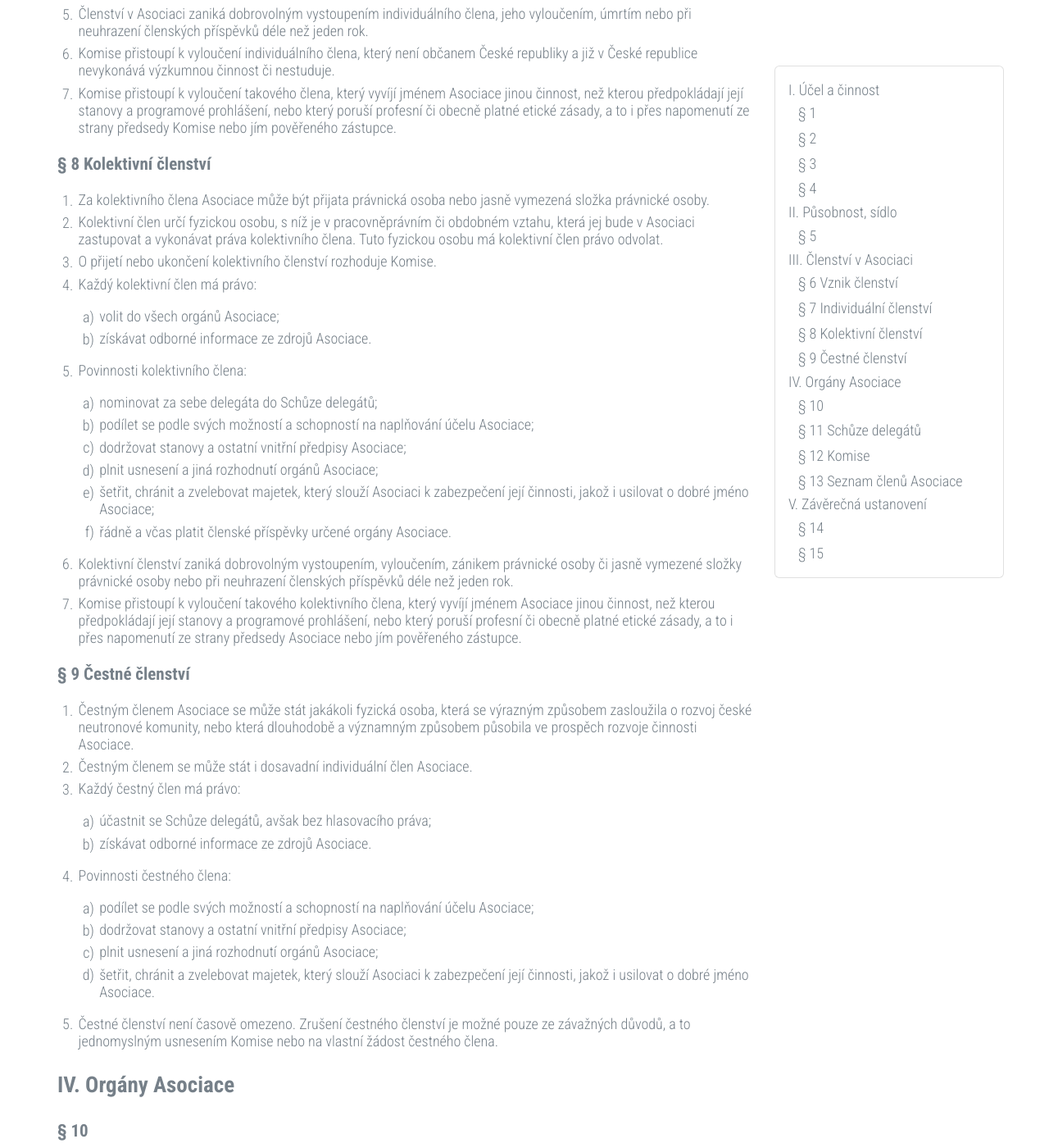
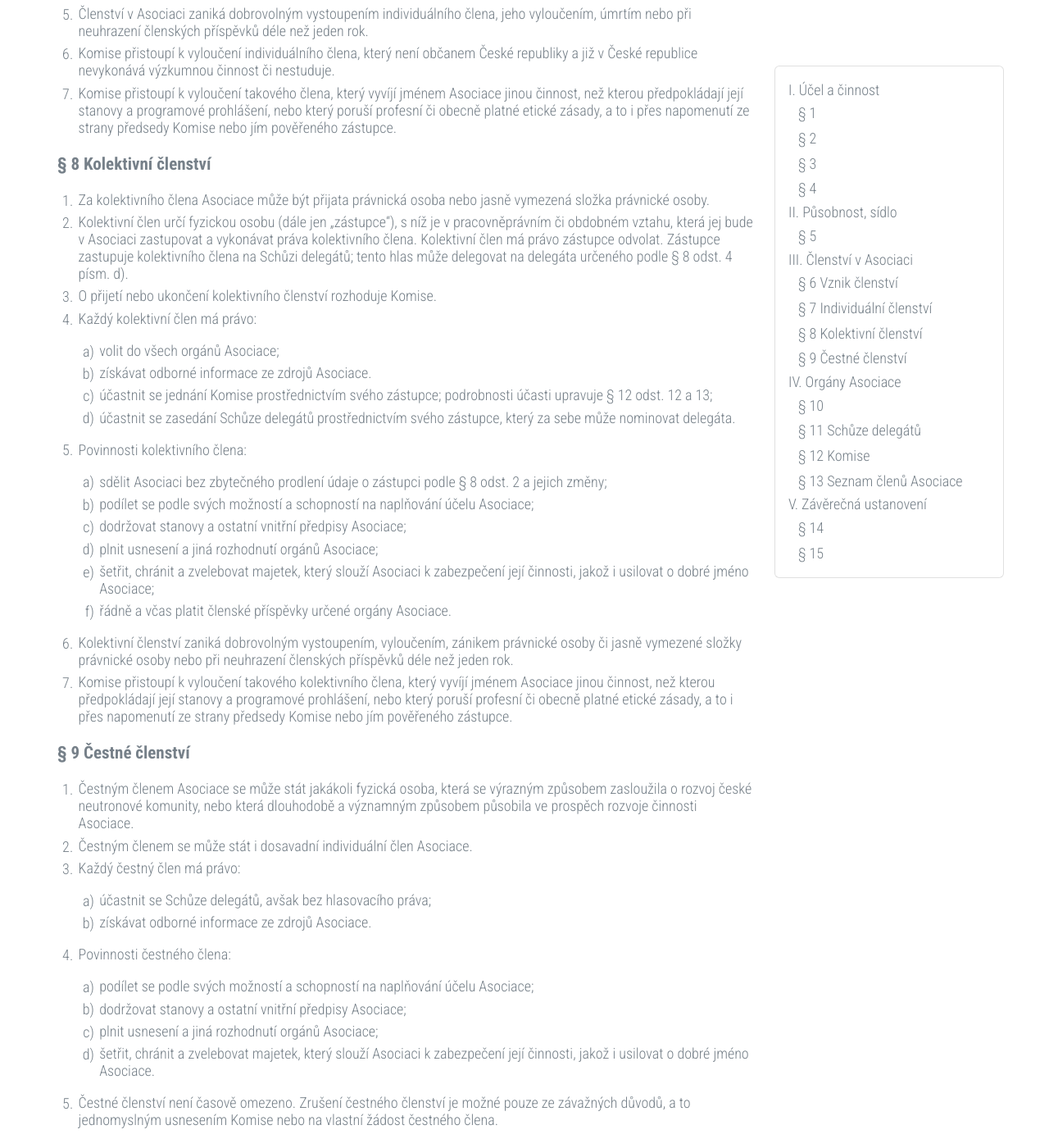
Before and after one commit to me2d09/neutrons.cz, a Jekyll site: the page built from stanovy.md, in a window 1280 px wide and 1400 px high, scrolled down 2523 px. Shown: the whole window at 82% size. Built offline with Jekyll 4.4.1, drawn with Linux system fonts in a browser that asks for light colours; some of the changed text lies outside the part shown.

Commit message:
Změna stanov Delegátství dle rozhodnutí komise K-J-2026-1

```diff
--- a/stanovy.md
+++ b/stanovy.md
@@ -6,7 +6,7 @@
 * Obsah
 {:toc}
 
-Toto je aktální verze stanov optimalizovaná pro webové stránky. Schválené stanovy jsou k dispozici [ke stažení se formátu pdf](/files/CNA_stanovy_v2.pdf).
+Toto je aktální verze stanov optimalizovaná pro webové stránky. Schválené stanovy jsou k dispozici [ke stažení se formátu pdf](/files/CNA_stanovy_v3.pdf).
 
 ## I.	Účel a činnost
 
@@ -81,20 +81,22 @@
 ### § 8	Kolektivní členství
 
 1.	Za kolektivního člena Asociace může být přijata právnická osoba nebo jasně vymezená složka právnické osoby.
-2.	Kolektivní člen určí fyzickou osobu, s níž je v pracovněprávním či obdobném vztahu, která jej bude v Asociaci zastupovat a vykonávat práva kolektivního člena. Tuto fyzickou osobu má kolektivní člen právo odvolat.
+2.	Kolektivní člen určí fyzickou osobu (dále jen „zástupce“), s níž je v pracovněprávním či obdobném vztahu, která jej bude v Asociaci zastupovat a vykonávat práva kolektivního člena. Kolektivní člen má právo zástupce odvolat. Zástupce zastupuje kolektivního člena na Schůzi delegátů; tento hlas může delegovat na delegáta určeného podle § 8 odst. 4 písm. d).
 3.	O přijetí nebo ukončení kolektivního členství rozhoduje Komise.
 4.	Každý kolektivní člen má právo:
     1. volit do všech orgánů Asociace;
     2. získávat odborné informace ze zdrojů Asociace.
+    3. účastnit se jednání Komise prostřednictvím svého zástupce; podrobnosti účasti upravuje § 12 odst. 12 a 13;
+    4. účastnit se zasedání Schůze delegátů prostřednictvím svého zástupce, který za sebe může nominovat delegáta.
 5.	Povinnosti kolektivního člena:
-    1. nominovat za sebe delegáta do Schůze delegátů;
-    1. podílet se podle svých možností a schopností na naplňování účelu Asociace;
-    1. dodržovat stanovy a ostatní vnitřní předpisy Asociace;
-    1. plnit usnesení a jiná rozhodnutí orgánů Asociace;
-    1. šetřit, chránit a zvelebovat majetek, který slouží Asociaci k zabezpečení její činnosti, jakož i usilovat o dobré jméno Asociace;
-    1. řádně a včas platit členské příspěvky určené orgány Asociace.
+    1. sdělit Asociaci bez zbytečného prodlení údaje o zástupci podle § 8 odst. 2 a jejich změny;
+    2. podílet se podle svých možností a schopností na naplňování účelu Asociace;
+    3. dodržovat stanovy a ostatní vnitřní předpisy Asociace;
+    4. plnit usnesení a jiná rozhodnutí orgánů Asociace;
+    5. šetřit, chránit a zvelebovat majetek, který slouží Asociaci k zabezpečení její činnosti, jakož i usilovat o dobré jméno Asociace;
+    6. řádně a včas platit členské příspěvky určené orgány Asociace.
 6.	Kolektivní členství zaniká dobrovolným vystoupením, vyloučením, zánikem právnické osoby či jasně vymezené složky právnické osoby nebo při neuhrazení členských příspěvků déle než jeden rok.
-7.	Komise přistoupí k vyloučení takového kolektivního člena, který vyvíjí jménem Asociace jinou činnost, než kterou předpokládají její stanovy a programové prohlášení, nebo který poruší profesní či obecně platné etické zásady, a to i přes napomenutí ze strany předsedy Asociace nebo jím pověřeného zástupce.
+7.	Komise přistoupí k vyloučení takového kolektivního člena, který vyvíjí jménem Asociace jinou činnost, než kterou předpokládají její stanovy a programové prohlášení, nebo který poruší profesní či obecně platné etické zásady, a to i přes napomenutí ze strany předsedy Komise nebo jím pověřeného zástupce.
 
 ### § 9	Čestné členství
 
@@ -128,14 +130,14 @@
     1. schvalování zprávy o činnosti a hospodaření za uplynulé období, programu činnosti na další období a ročního rozpočtu;
     1. stanovení výše a splatnosti členského příspěvku pro individuální členy, stanovení výše a splatnosti členského příspěvku pro kolektivní členy;
     1. potvrzení či revokace rozhodnutí přijatého Komisí.
-2.	Delegáty tvořící Schůzi delegátů tvoří individuální členové, kteří se rozhodli být delegáty. Každý delegát disponuje hlasem svým a hlasy ostatních členů Asociace, kteří ho pověřili svým zastupováním. Členové Komise jsou zároveň delegáty.
+2.	Delegáty tvořící Schůzi delegátů tvoří individuální členové, kteří se rozhodli být delegáty, a zástupci kolektivních členů, kteří si nevybrali delegáta. Tito zástupci nemusí být individuálními členy Asociace a disponují jedním hlasem. Ostatní delegáti disponují hlasem svým a hlasy ostatních členů Asociace, kteří je pověřili svým zastupováním. Členové Komise jsou zároveň delegáty.
 3.	Schůzi delegátů svolává k zasedání Komise alespoň jednou ročně do 30. června kalendářního roku, pokud je konání Schůze v tomto období možné, jinak bez zbytečného odkladu po odpadnutí překážky. Je-li pro to vážný důvod, svolá Komise Schůzi delegátů kdykoliv.
 4.	Schůze delegátů se svolává elektronickou pozvánkou, na které musí být kromě místa, hodiny a data konání uveden i pořad zasedání. Pozvánka musí být každému delegátovi doručena nejméně 14 dnů před datem zasedání Schůze delegátů, a to na e-mailovou adresu delegáta, kterou pro tento účel Asociaci sdělil.
 5.	Schůze delegátů zahajuje a řídí předseda Komise nebo jiný pověřený člen Komise. Schůze delegátů ze svého středu volí zapisovatele a ověřovatele zápisu. Pokud nedojde k jejich volbě, určí tyto osoba, která řídí zasedání Schůze delegátů.
 6.	Schůze delegátů je schopna se usnášet, jsou-li přítomni delegáti disponující nadpoloviční většinou členských hlasů; po uplynutí 30 minut od předem ohlášeného zahájení Schůze se může usnášet při jakémkoli počtu. Usnesení se přijímá většinou hlasů přítomných delegátů v době usnášení. Každý delegát disponuje hlasem svým a hlasy ostatních členů, kteří ho pověřili svým zastupováním.
 7.	Pro přijetí usnesení v následujících věcech je kromě většiny hlasů přítomných delegátů v době usnášení vyžadována také většina hlasů všech kolektivních členů:
     1. změna výše členských příspěvků kolektivních členů,
-    1. změna stanov týkající se práv a povinností kolektivních členů (ustanovení § 6),
+    1. změna stanov týkající se práv a povinností kolektivních členů (ustanovení § 8),
     1. změna stanov týkající se struktury spolku, tj. ustanovení § 10.
 Hlas kolektivního člena vykonává jeho zástupce, který může tento hlas delegovat.
 8.	O zasedání Schůze delegátů se pořizuje zápis. Správnost a úplnost zápisu stvrzují svým podpisem zapisovatel, ověřovatel zápisu a osoba řídící Schůzi delegátů.
@@ -178,7 +180,7 @@
     1. údaje o názvu, sídlu a identifikačním číslu;
     1. údaje o adrese pro doručování tištěné i elektronické korespondence, případně též údaj o telefonním čísle, pokud jej člen poskytl;
     1. údaje o platbách členských příspěvků;
-    1. údaj o tom, koho kolektivní člen za sebe určil jako delegáta;
+    1. údaj o delegátovi určeném podle § 8 odst. 4 písm. d), byl-li určen;
     1. údaj o fyzické osobě, kterou kolektivní člen určil jako svého zástupce v Asociaci podle § 8.2.
 Údaje uvedené v písm. a) a b) a jejich změny je kolektivní člen povinen Asociaci oznámit bez zbytečného odkladu.
 3.	Zápis do seznamu členů se provede na základě rozhodnutí Komise o přijetí člena. Již zapsané údaje se vymazávají po zániku členství. Zápisy a výmazy v seznamu členů provádí Komise.
```
Also changed, not shown: other parts of stanovy.md (+1 -1 lines), dokumenty.md (+1 -1 lines), 1 other file.
